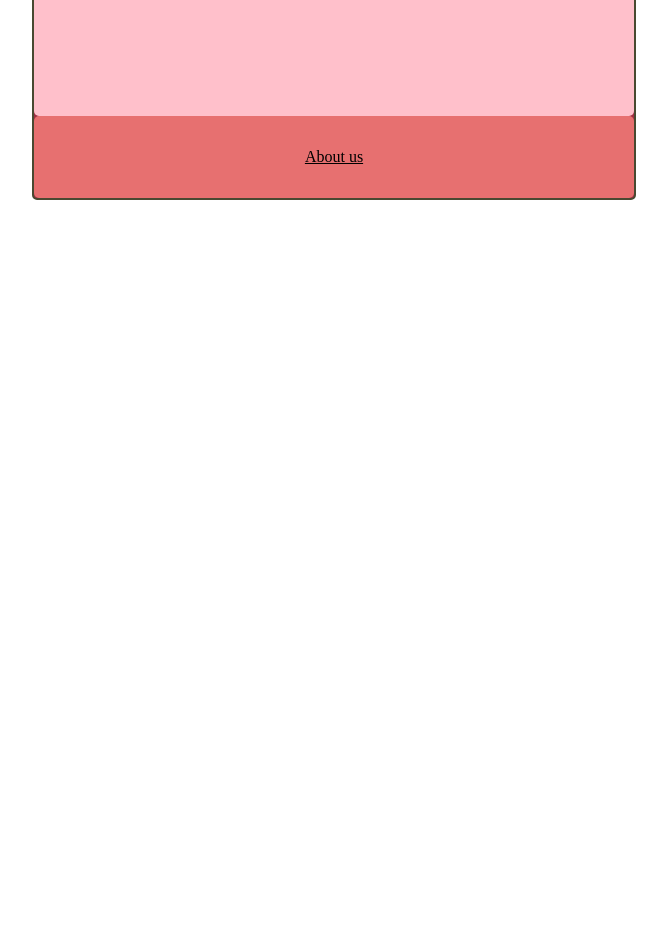
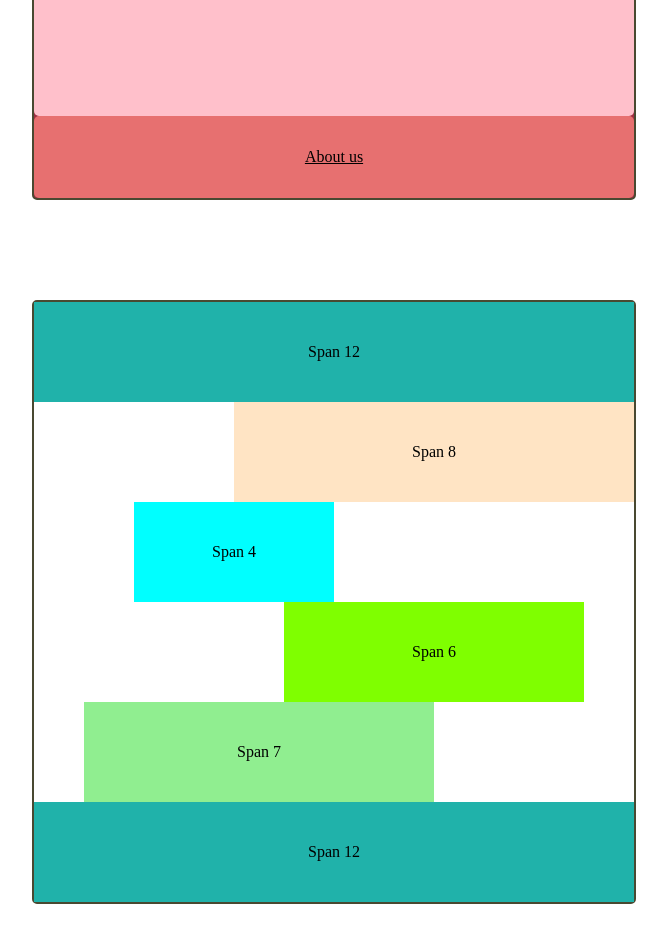
Before and after one commit to joshm-codes/HTML-Forms-Practice, a plain HTML site: page css-grid/index.html in a window 1280 px wide. Shown: the part 808-1750 px from the top of the page, without its empty margins (306-973 px from the left). Before the commit the page ends 1108 px from the top, so only its background shows below. Drawn offline with Linux system fonts and the light colour scheme.

Commit message:
Added 12 span grid

```diff
--- a/css-grid/index.html
+++ b/css-grid/index.html
@@ -25,5 +25,14 @@
         <footer>About us</footer>
     </div>
 
+    <!--12 span grid-->
+    <div class="parent">
+        <div class="segment twelve">Span 12</div>
+        <div class="segment eight">Span 8</div>
+        <div class="segment four">Span 4</div>
+        <div class="segment six">Span 6</div>
+        <div class="segment seven">Span 7</div>
+        <div class="segment twelve">Span 12</div>
+    </div>
 </body>
 </html>
--- a/css-grid/styles.css
+++ b/css-grid/styles.css
@@ -54,3 +54,41 @@ footer{
     text-decoration: underline;
     padding: 2em;
 }
+
+/*12 span grid*/
+.parent{
+    display: grid;
+    grid-template-columns: repeat(12, 1fr);
+    height: auto;
+    max-width: 600px;
+    border: 2px solid rgb(73, 73, 49);
+    border-radius: 5px;
+    margin: 100px auto;
+}
+.segment{
+    display: grid;
+    place-items: center;
+    text-align: center;
+    grid-template-rows: 100px;
+    background-color: orange;
+}
+.twelve{
+    background-color: lightseagreen;
+    grid-column: 1/ span 12;
+}
+.eight{
+    background-color: bisque;
+    grid-column: 5/ span 8;
+}
+.four{
+    background-color: aqua;
+    grid-column: 3/ span 4;
+}
+.six{
+    background-color: chartreuse;
+    grid-column: 6/ span 6;
+}
+.seven{
+    background-color: lightgreen;
+    grid-column: 2/ span 7 ;
+}
```
